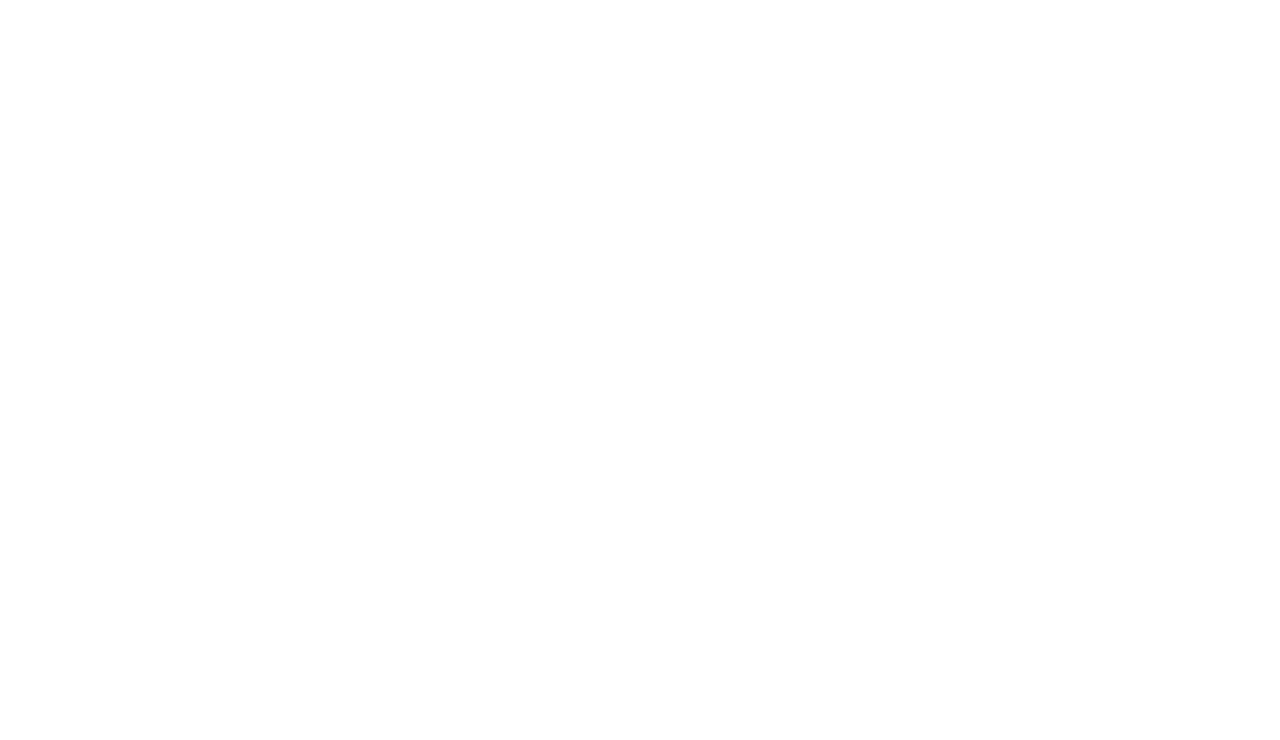
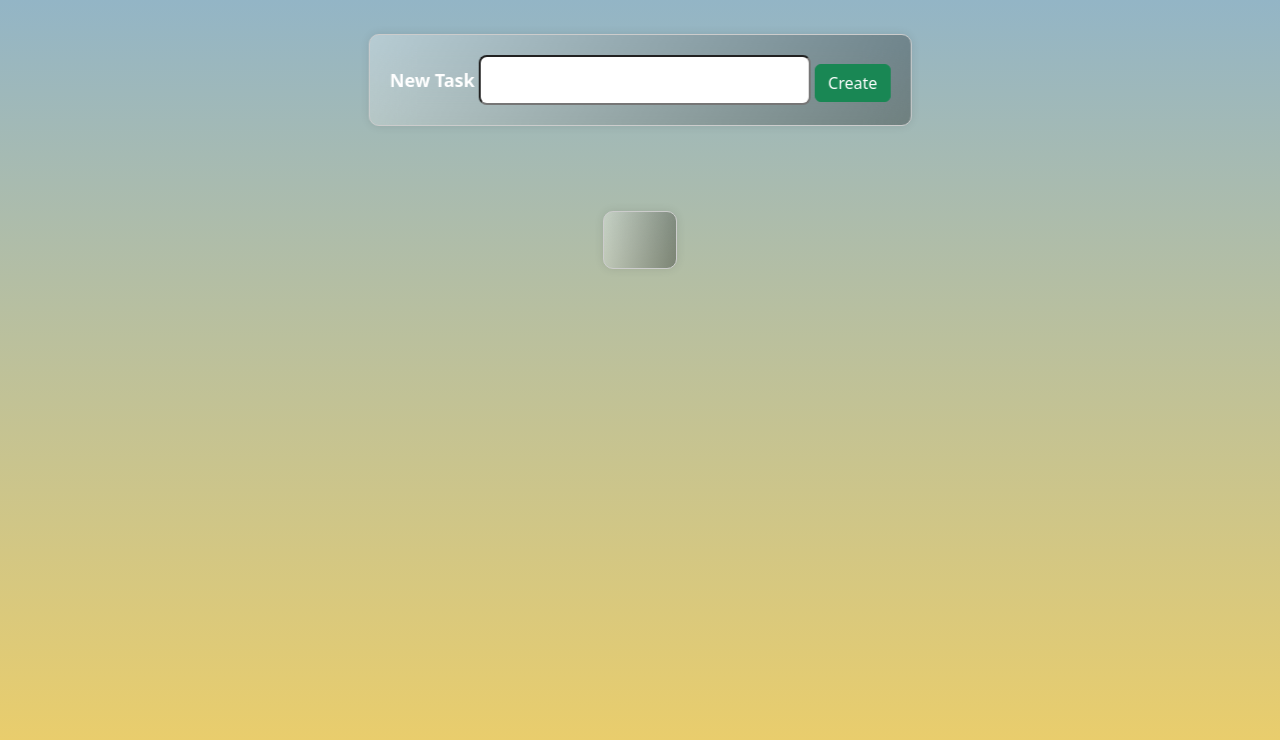
Before and after one commit to RishitKumar086/To-Do-App, a website: page index.html in a window 1280 px wide. Drawn offline with nearby package versions, Linux system fonts and the light colour scheme.

Commit message:
html and css part almost complete

```diff
--- a/app.css
+++ b/app.css
@@ -0,0 +1,48 @@
+body {
+  background-image: linear-gradient(to bottom, #93b5c6, #f0cf65);
+  background-size: 100% 100vh;
+  background-repeat: no-repeat;
+  height: 100vh;
+  margin: 0;
+}
+.label {
+  font-size: 18px;
+  font-weight: bold;
+  color: #fff;
+}
+.form-container {
+  position: absolute;
+  top: 10%;
+  left: 50%;
+  transform: translate(-50%, -50%);
+  text-align: center;
+  padding: 20px;
+  border: 1px solid #ccc; /* add a 1px solid border */
+  border-radius: 10px; /* add rounded corners with a 10px radius */
+  box-shadow: 0 0 10px rgba(0, 0, 0, 0.1); /* add a subtle box shadow */
+  background-color: transparent;
+  backdrop-filter: blur(20px);
+  background-image: linear-gradient(
+    120deg,
+    rgba(255, 255, 255, 0.3),
+    rgba(0, 0, 0, 0.3)
+  );
+}
+.todo-container {
+  position: absolute;
+  top: 30%; /* adjust the top position to be below the form */
+  left: 50%;
+  transform: translate(-50%, -50%);
+  text-align: center;
+  padding: 20px;
+  border: 1px solid #ccc; /* add a 1px solid border */
+  border-radius: 10px; /* add rounded corners with a 10px radius */
+  box-shadow: 0 0 10px rgba(0, 0, 0, 0.1); /* add a subtle box shadow */
+  background-color: transparent;
+  backdrop-filter: blur(20px);
+  background-image: linear-gradient(
+    100deg,
+    rgba(255, 255, 255, 0.3),
+    rgba(0, 0, 0, 0.3)
+  );
+}
--- a/index.html
+++ b/index.html
@@ -13,6 +13,20 @@
     />
   </head>
   <body>
+    <div class="form-container">
+      <form action="#">
+        <div class="form-group">
+          <label for="todo" class="form-label label">New Task</label>
+          <input type="text" id="todo" name="todo" class="form-control-lg" />
+          <button class="btn btn-success">Create</button>
+        </div>
+      </form>
+    </div>
+    <div class="todo-container">
+      <ul class="todolist">
+
+      </ul>
+    </div>
     <script src="app.js"></script>
     <script
       src="https://cdn.jsdelivr.net/npm/@popperjs/core@2.11.8/dist/umd/popper.min.js"
```
Also changed, not shown: package.json (added, +12 -0 lines).
